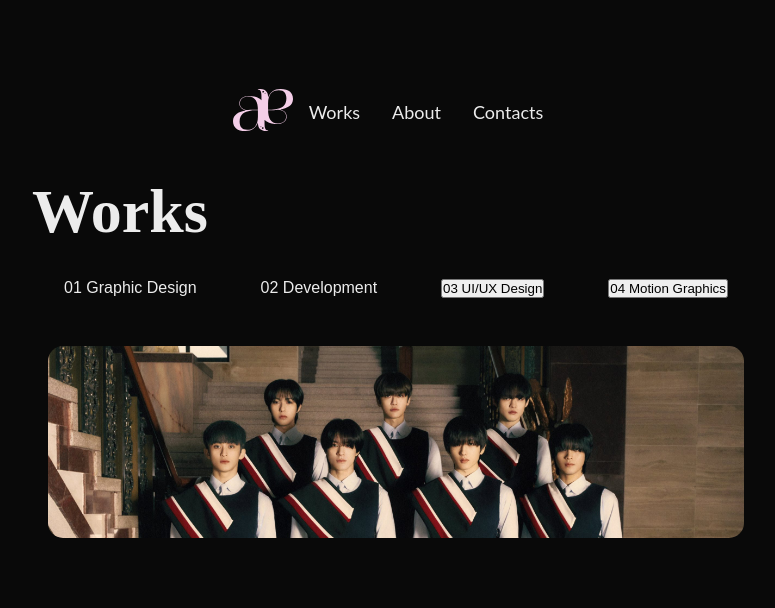
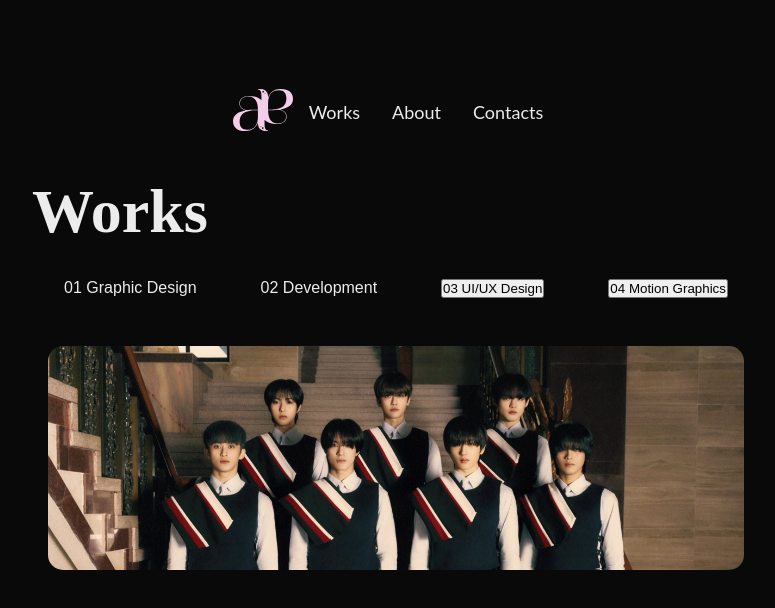
Before and after one commit to arabella-a/arabella-alegria, a Next.js app: page /pages/Development in a window 1280 px wide. Shown: the top 608 px of the page, without its empty margins (244-1019 px from the left). Built offline with nearby package versions, Linux system fonts and the light colour scheme.

Commit message:
add necessary hover animations

```diff
--- a/src/app/pages/About/About.module.css
+++ b/src/app/pages/About/About.module.css
@@ -2,7 +2,7 @@
     display: flex;
     flex-direction: column;
     align-items: center;
-    justify-items: center;
+    justify-content: center;
     min-height: 100svh;
     padding: 80px;
     flex-shrink: 0;
--- a/src/app/pages/Development/Development.module.css
+++ b/src/app/pages/Development/Development.module.css
@@ -22,14 +22,57 @@
 }
 
 .nctDreamCard, .Card {
-    padding: 6rem;
+    padding: 7rem;
     margin: 1rem;
     border-radius: 15px;
 }
 
 .nctDreamCard {
+    position: relative;
     background-image: url("/nctdream_bnw.jpeg");
     background-repeat: no-repeat;
     background-size: cover;
     background-position: top;
+    transition: transform 0.3s ease, padding 0.3s ease, background-color 0.3s ease;
 }
+
+.nctDreamCard:hover {
+    padding: 9rem;
+}
+
+
+.nctDreamCard::before {
+    content: "";
+    position: absolute;
+    top: 0;
+    left: 0;
+    width: 100%;
+    height: 100%;
+    background-color: rgba(0, 0, 0, 0);
+    transition: background-color 0.3s ease;
+    border-radius: 15px;
+    z-index: 1;
+}
+
+.nctDreamCard:hover::before {
+    background-color: rgba(0, 0, 0, 0.5);
+}
+
+.nctDreamCard::after {
+    content: "DREAMville";
+    position: absolute;
+    top: 50%;
+    left: 50%;
+    transform: translate(-50%, -50%);
+    color: var(--off-white);
+    font-family: 'Merriweather', serif;
+    font-size: 3rem;
+    font-weight: 700;
+    opacity: 0;
+    z-index: 2;
+    transition: opacity 0.3s ease;
+}
+
+.nctDreamCard:hover::after {
+    opacity: 1;
+}
--- a/src/app/pages/Fizzy/Fizzy.module.css
+++ b/src/app/pages/Fizzy/Fizzy.module.css
@@ -20,10 +20,6 @@
     font-family: 'against', serif;
     color: var(--off-white);
     font-size: 128px;
-}
-
-.main p:nth-last-child() {
-    transform: translateY(-10rem);
 }
 
 .banner {
```
Also changed, not shown: src/app/pages/GraphicDesign/GraphicDesign.module.css (+43 -0 lines).
